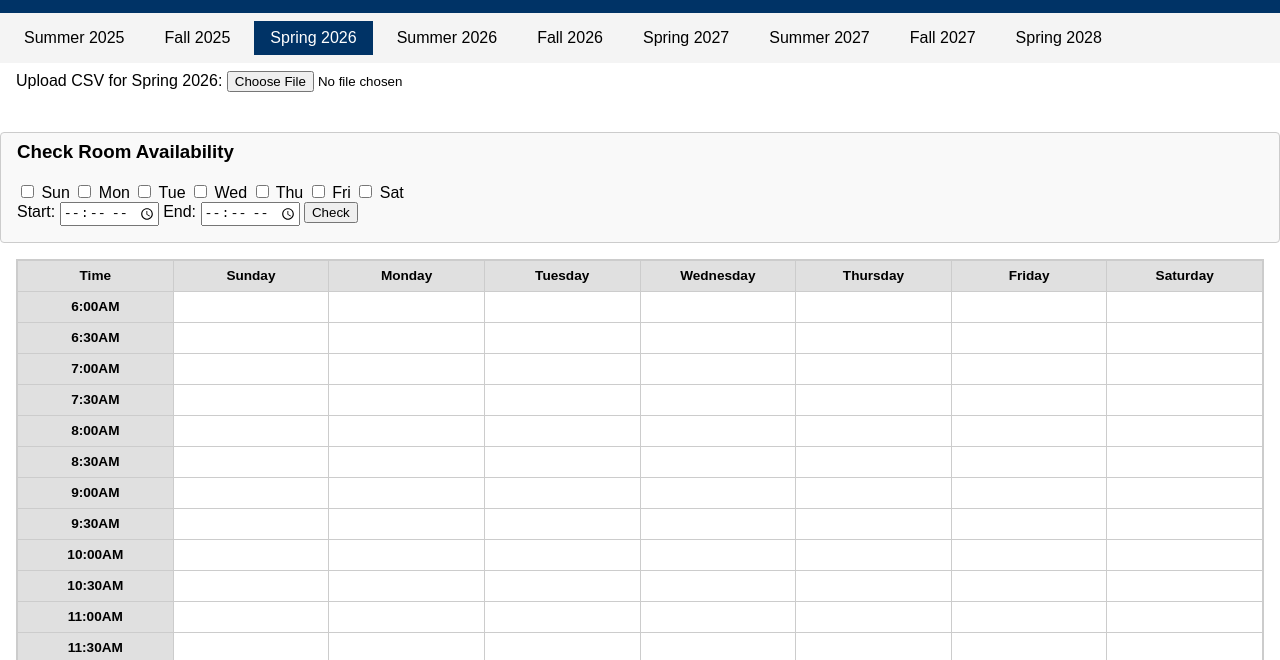
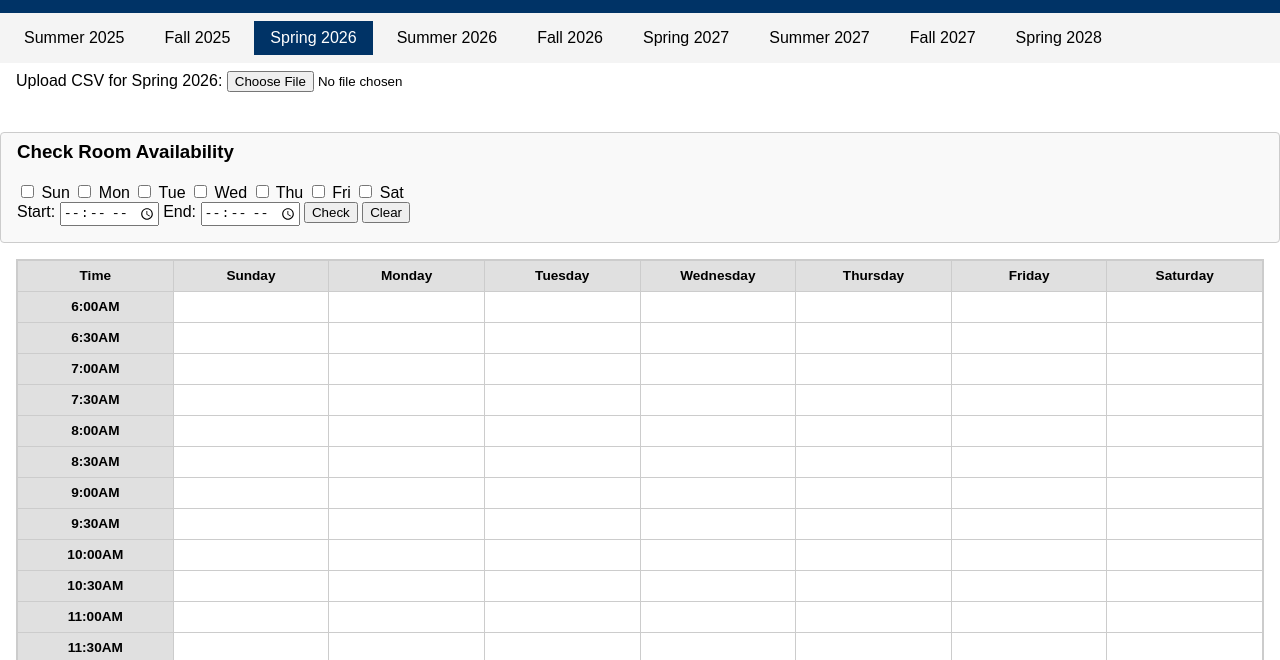
Before and after one commit to jsrosenbery/COS-App, a plain HTML site: page index.html in a window 1280 px wide. Shown: the part 139-799 px from the top of the page. Drawn offline with nearby package versions, Linux system fonts and the light colour scheme.

Commit message:
Update index.html

```diff
--- a/index.html
+++ b/index.html
@@ -20,6 +20,7 @@
 
   <div id="availability-ui" class="availability-ui">
     <h3>Check Room Availability</h3>
+    <!-- Day checkboxes -->
     <div class="days">
       <label><input type="checkbox" value="Sunday"> Sun</label>
       <label><input type="checkbox" value="Monday"> Mon</label>
@@ -29,11 +30,14 @@
       <label><input type="checkbox" value="Friday"> Fri</label>
       <label><input type="checkbox" value="Saturday"> Sat</label>
     </div>
+    <!-- Time inputs + buttons -->
     <div class="times">
       <label>Start: <input type="time" id="avail-start" step="300"></label>
       <label>End:   <input type="time" id="avail-end"   step="300"></label>
       <button id="avail-check-btn">Check</button>
+      <button id="avail-clear-btn">Clear</button>
     </div>
+    <!-- Results -->
     <div id="avail-results" class="avail-results"></div>
   </div>
 
```
